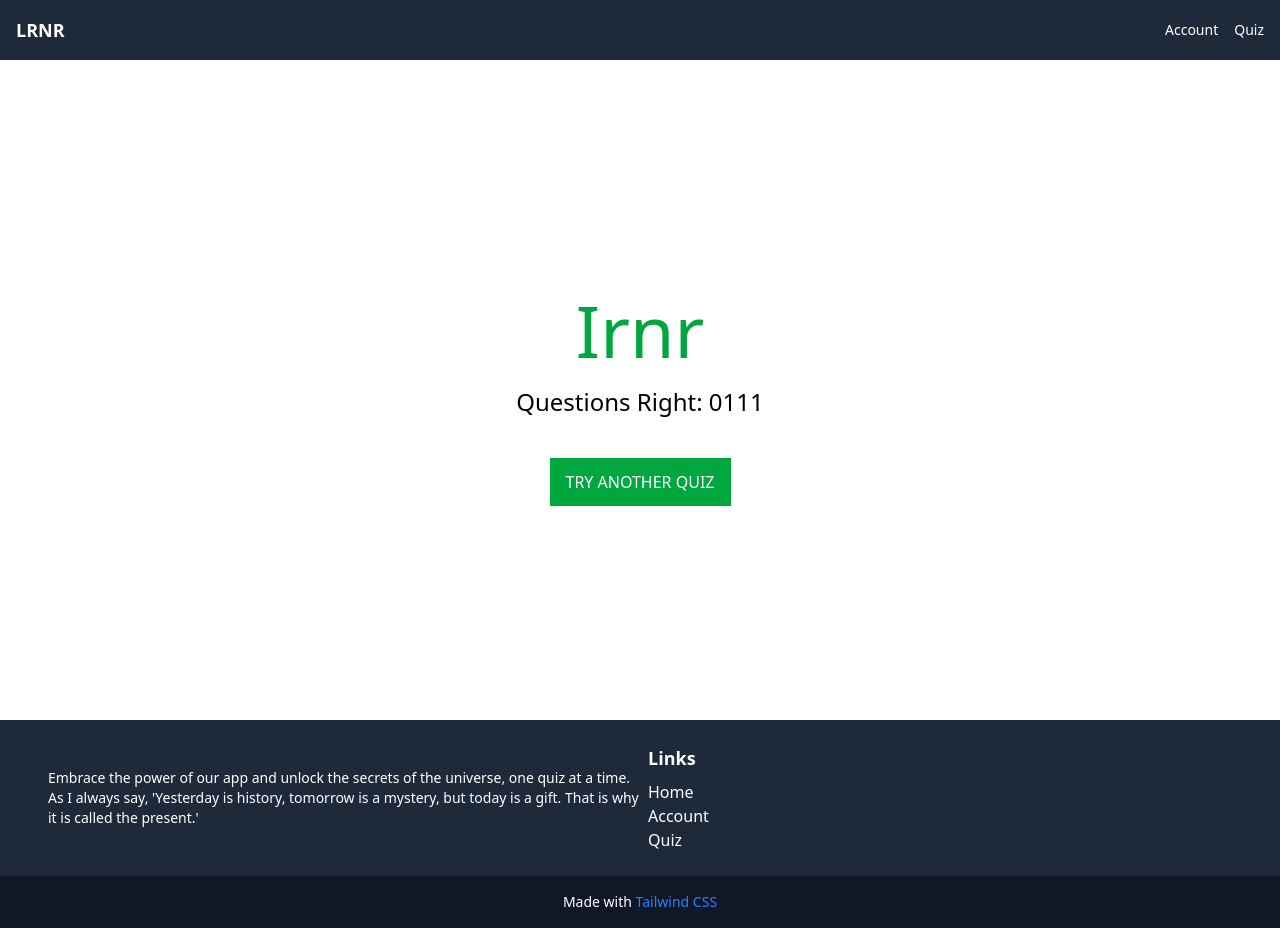
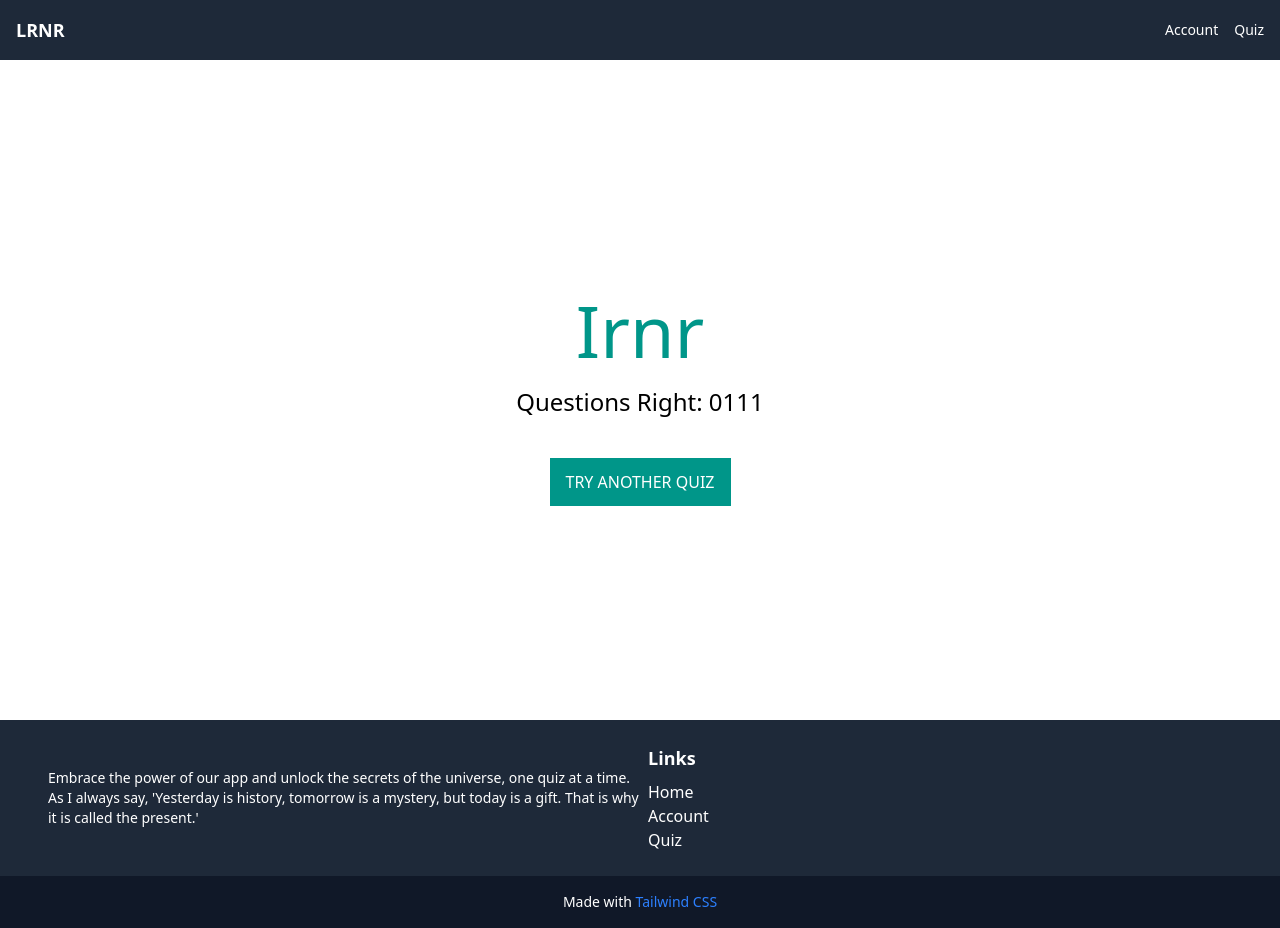
Before and after one commit to sergio7quintero/G1-LRNR-Sergio, a React (Vite) app: page /result in a window 1280 px wide. Built offline with nearby package versions, Linux system fonts and the light colour scheme.

Commit message:
feat: Adjust the color of the h1 and button elements on the Results page.

```diff
--- a/src/pages/Result.jsx
+++ b/src/pages/Result.jsx
@@ -3,10 +3,10 @@ import React from "react";
 export default function Result() {
   return (
     <div className="flex flex-col justify-center items-center mt-5 h-[80vh]">
-      <h1 className="text-7xl text-green-600 font-medium mb-5">Irnr</h1>
+      <h1 className="text-7xl text-teal-600 font-medium mb-5">Irnr</h1>
       <p className="text-2xl font-medium mb-10">Questions Right: 0111</p>
 
-      <button className="bg-green-600 text-white font-medium py-3 px-4 ">
+      <button className="bg-teal-600 text-white font-medium py-3 px-4 ">
         TRY ANOTHER QUIZ
       </button>
     </div>
```
